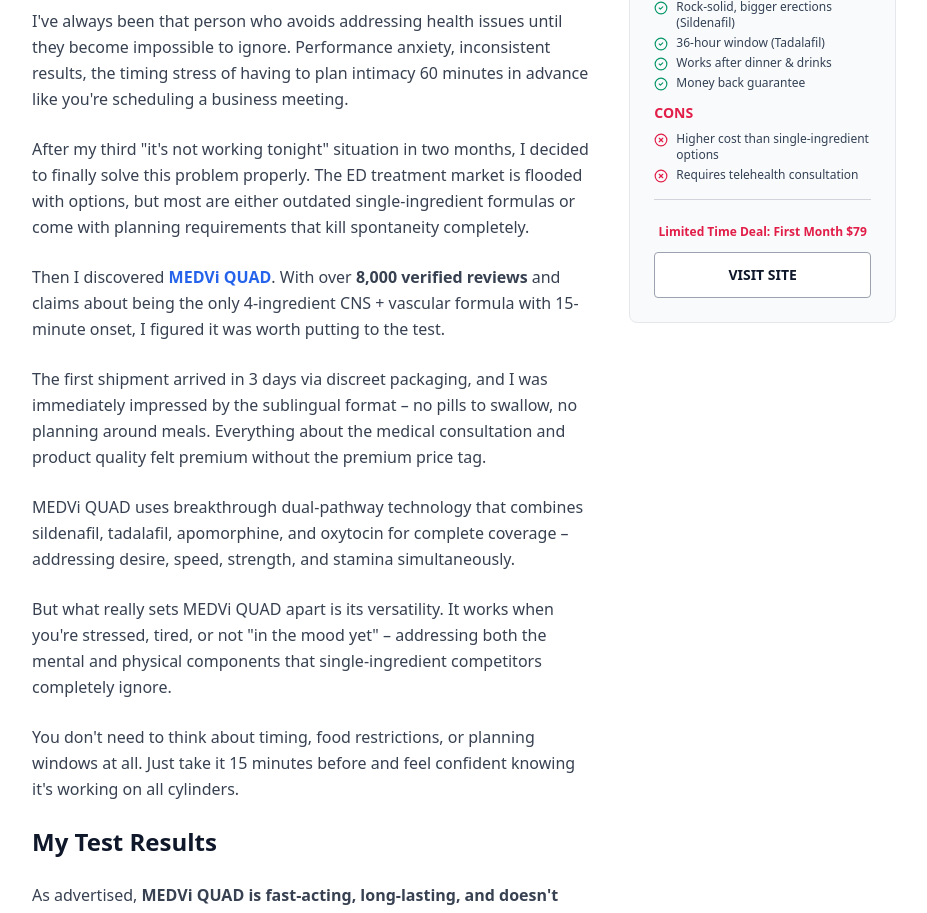
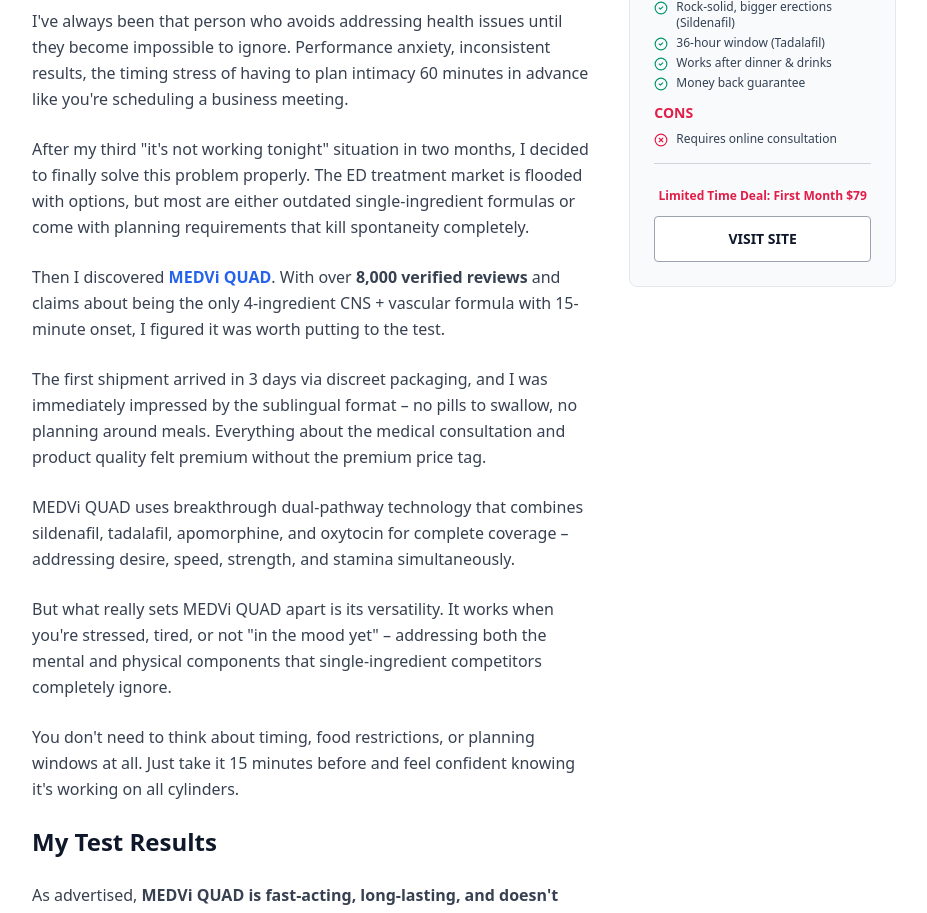
Before and after one commit to bimmer517/builder-quad-comparison-listicle, a React (Vite) app: page / in a window 1280 px wide. Shown: the part 2980-3893 px from the top of the page, without its empty margins (176-1103 px from the left). Built offline with nearby package versions, Linux system fonts and the light colour scheme.

Commit message:
Update MEDVi cons in DeepDiveSection scorecard
cgen-520836e10b544688a6f8a74a8b87c779

```diff
--- a/client/components/DeepDiveSection.tsx
+++ b/client/components/DeepDiveSection.tsx
@@ -18,8 +18,7 @@ export function DeepDiveSection() {
   ];
 
   const cons = [
-    "Higher cost than single-ingredient options",
-    "Requires telehealth consultation",
+    "Requires online consultation",
   ];
 
   return (
```
